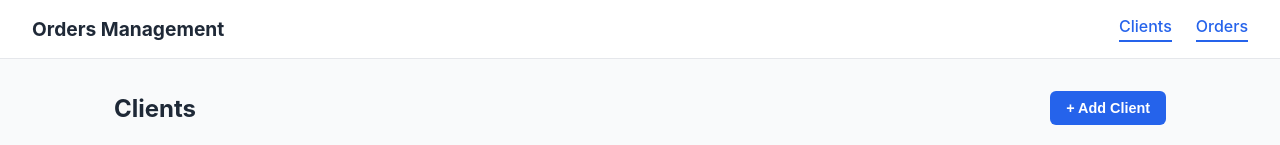
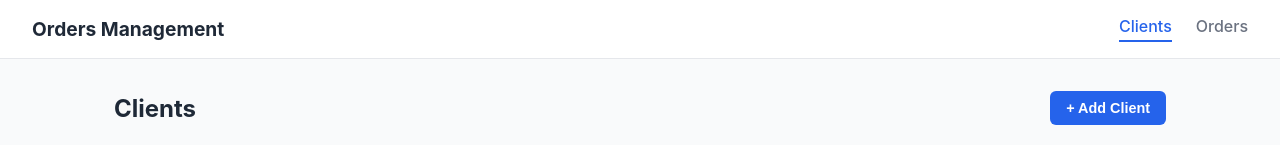
Before and after one commit to ialae/orders-management-bugs, a React (Vite) app in the folder frontend/: page /clients in a window 1280 px wide. Shown: the top 145 px of the page. Built offline with nearby package versions, Linux system fonts and the light colour scheme; no server answers.

Commit message:
fix: route aware styling of the Clients and Orders in the Navbar

```diff
--- a/frontend/src/components/NavBar.jsx
+++ b/frontend/src/components/NavBar.jsx
@@ -5,10 +5,10 @@ export default function NavBar() {
     <header className="navbar">
       <div className="navbar-brand">Orders Management</div>
       <nav className="navbar-links">
-        <NavLink to="/clients" className="active">
+        <NavLink to="/clients" className={({ isActive }) => (isActive ? 'active' : '')}>
           Clients
         </NavLink>
-        <NavLink to="/orders" className="active">
+        <NavLink to="/orders" className={({ isActive }) => (isActive ? 'active' : '')}>
           Orders
         </NavLink>
       </nav>
```
